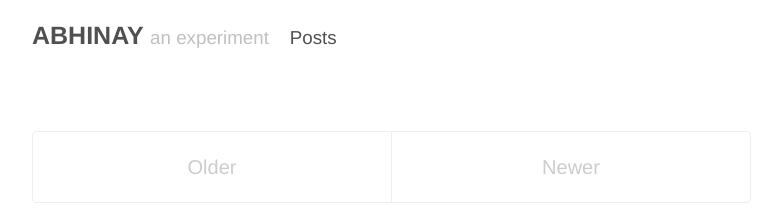
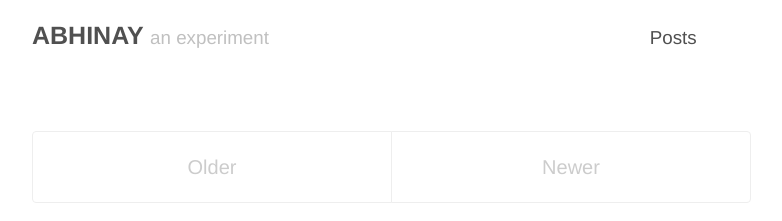
Before and after one commit to abhinaykr/abhinaykr.github.io, a Jekyll site: the page built from index.html, in a window 1280 px wide. Shown: the top 221 px of the page, without its empty margins (248-1030 px from the left). Built offline with Jekyll 4.4.1, drawn with Linux system fonts in a browser that asks for light colours; Markdown is read by kramdown in place of the engine named in the settings; the list of posts is cut into pages by our own code.

Commit message:
positioning Post link to right

```diff
--- a/public/css/poole.css
+++ b/public/css/poole.css
@@ -316,7 +316,10 @@ tbody tr:nth-child(odd) th {
   color: #c0c0c0;
   letter-spacing: 0;
 }
-
+.masthead-title small a{
+  color: #505050;
+  padding-left: 18rem;
+}
 
 /*
  * Posts and pages
```
